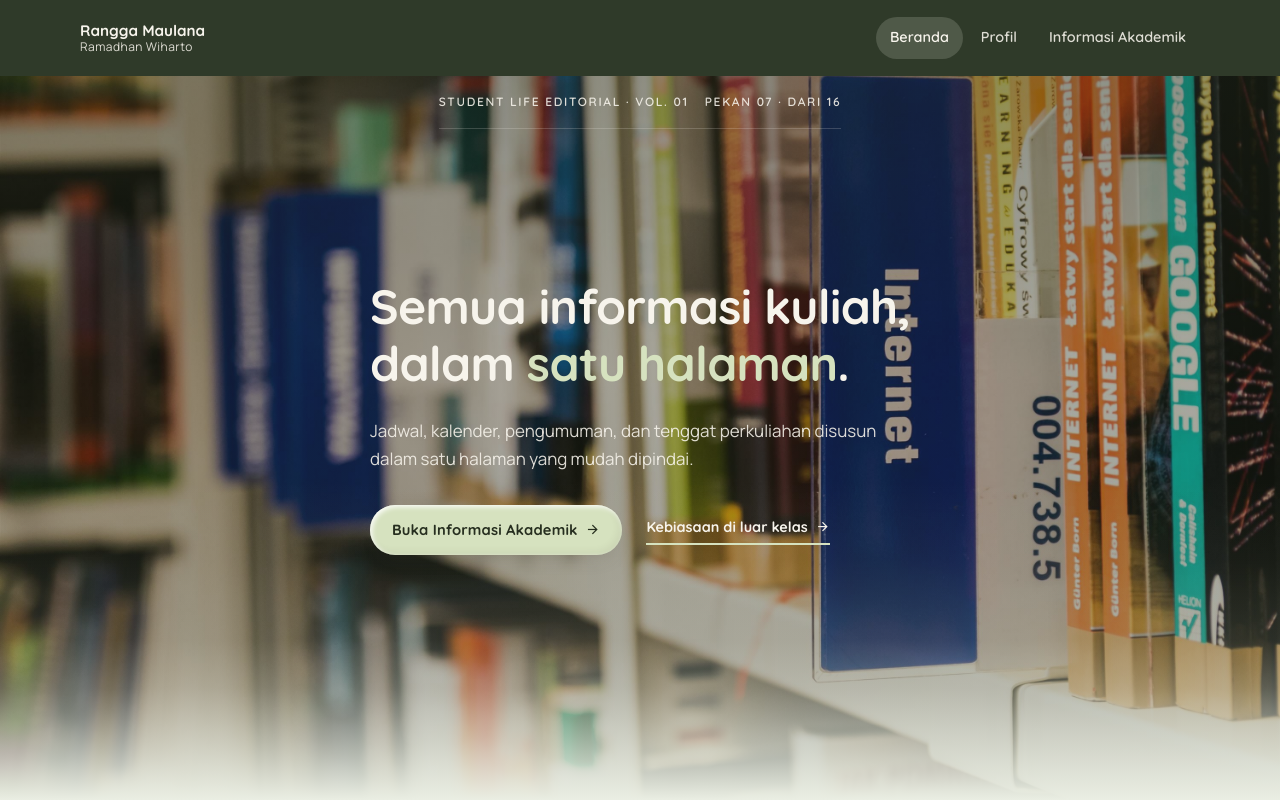
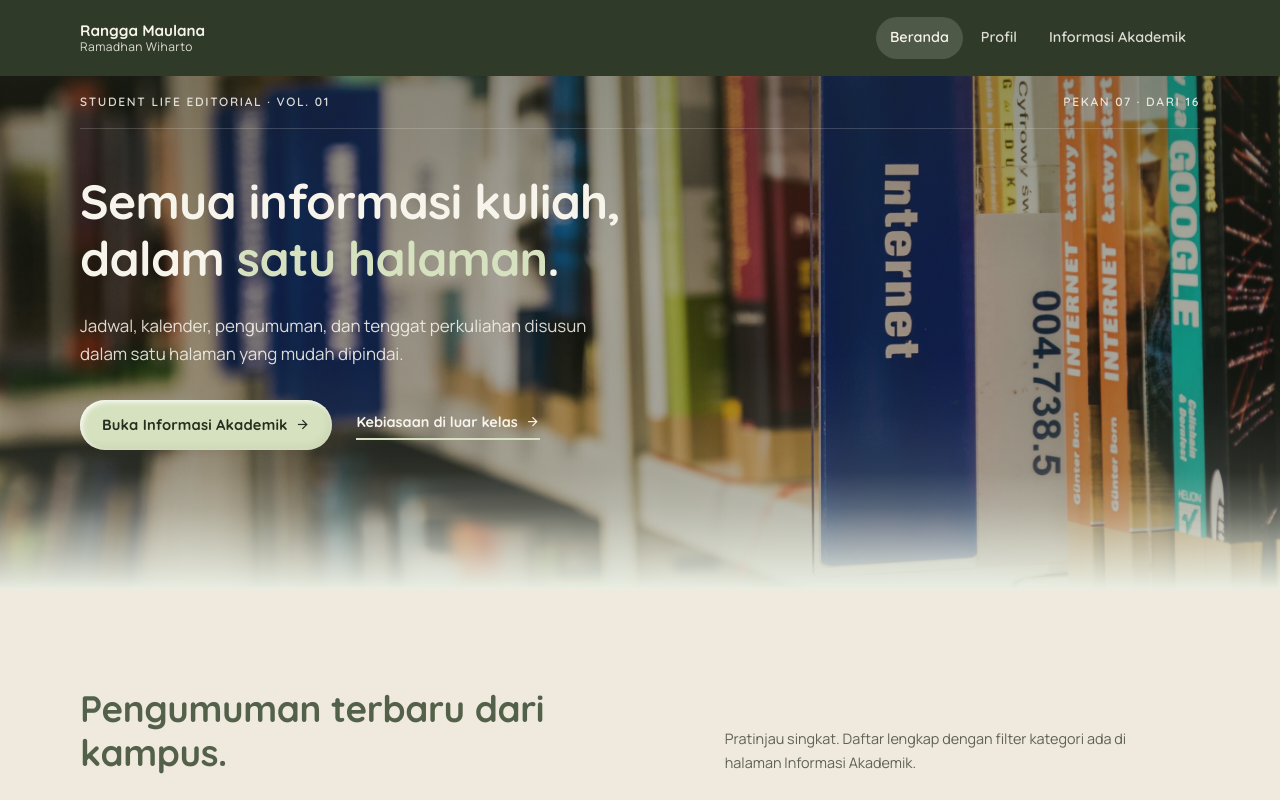
Before and after one commit to ranggamaulana111111-bit/rekayasa-web, a plain HTML site: page halaman-informasi-akademik/index.html in a window 1280 px wide. Shown: the top 800 px of the page. Drawn offline with Linux system fonts and the light colour scheme.

Commit message:
Revert "Make hero fill the viewport so the background image crops less"
This reverts commit 8e98d604347463860c0e74f4818912c3228ba9b6.

```diff
--- a/halaman-informasi-akademik/style.css
+++ b/halaman-informasi-akademik/style.css
@@ -507,10 +507,6 @@ section[id], [id] { scroll-margin-top: calc(var(--nav-h) + 16px); }
   color: var(--white);
   overflow: hidden;
   padding: var(--nav-h) 0 var(--hero-cushion);
-  display: flex;
-  flex-direction: column;
-  min-height: 100vh;
-  min-height: 100svh;
 }
 .hero--page { --hero-fade-to: #fbf9f3; }
 .hero::after {
@@ -555,9 +551,7 @@ section[id], [id] { scroll-margin-top: calc(var(--nav-h) + 16px); }
   grid-template-columns: minmax(0, 1fr);
   gap: clamp(var(--s-6), 6vw, var(--s-9));
   padding-block: clamp(36px, 5.5vh, 72px);
-  align-content: center;
   align-items: start;
-  flex: 1;
 }
 
 .hero:not(.hero--center) .hero__lead { max-width: 44rem; }
```
